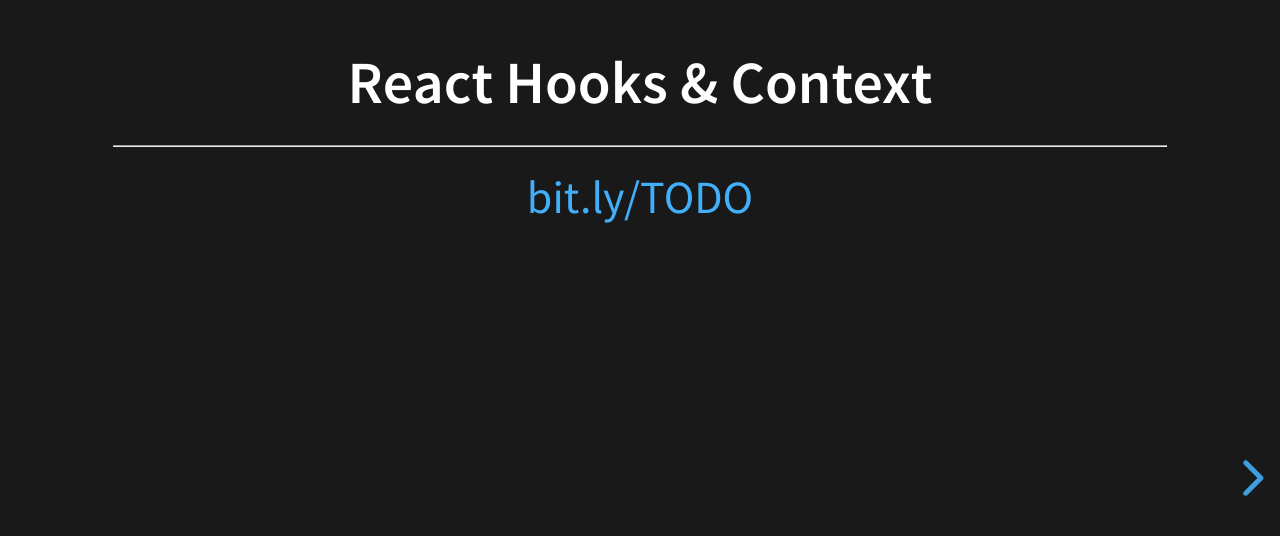
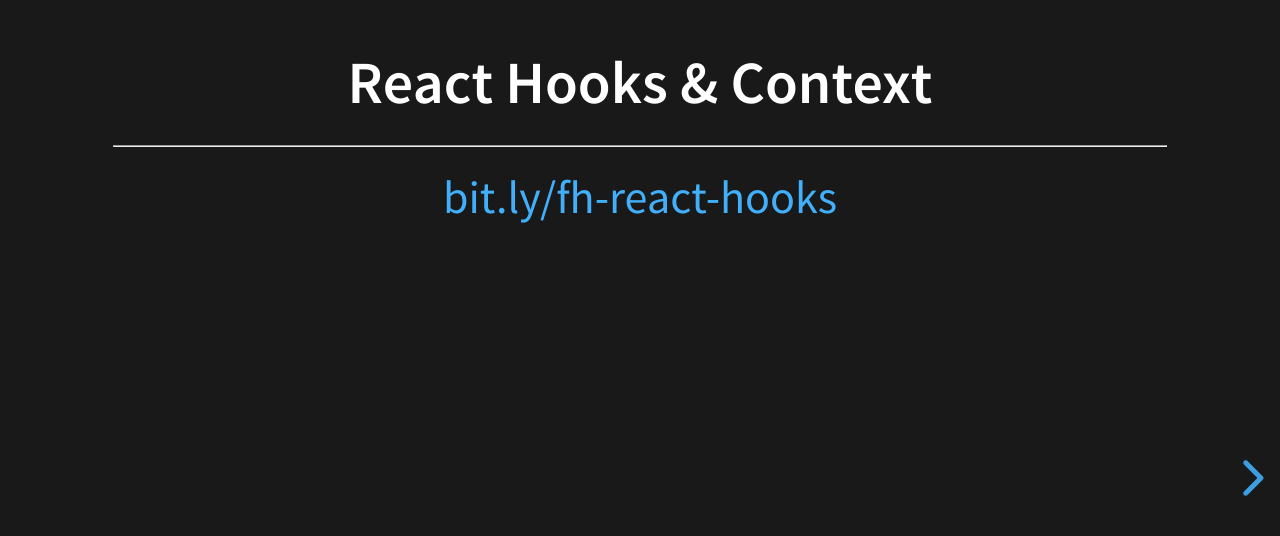
Before and after one commit to acingraham/react-hooks-and-context-course, a website: page index.html in a window 1280 px wide. Shown: the part 260-796 px from the top of the page. Drawn offline with Linux system fonts and the light colour scheme.

Commit message:
UPdate bit.ly

```diff
--- a/index.html
+++ b/index.html
@@ -43,7 +43,7 @@
 				<section>
 					<h3>React Hooks <strikethrough>& Context</strikethrough></h3>
 					<hr>
-					<a href="https://bit.ly/fh-react" target="_blank">bit.ly/TODO</a>
+					<a href="https://bit.ly/fh-react-hooks" target="_blank">bit.ly/fh-react-hooks</a>
 				</section>
 				<!--
 				<section>
```
